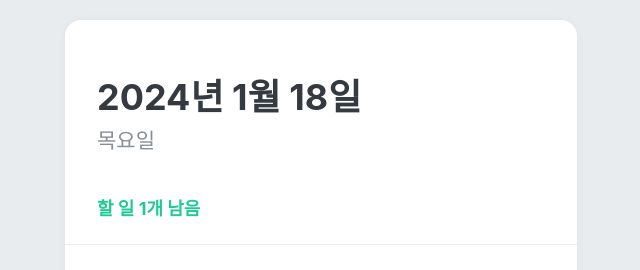
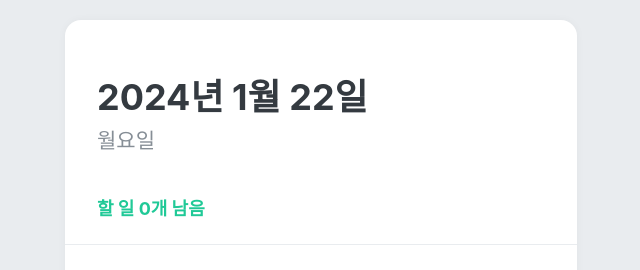
Before and after one commit to bibidibovidiboo/mini-to-do, a React (Create React App) app: page / in a window 1280 px wide. Shown: the top 270 px of the page, without its empty margins (319-959 px from the left). Built offline with nearby package versions, Linux system fonts and the light colour scheme.

Commit message:
Update mock data to today date

```diff
--- a/src/components/TodoHead.tsx
+++ b/src/components/TodoHead.tsx
@@ -1,12 +1,25 @@
 import React from 'react';
+import { useRecoilValue } from 'recoil';
+import todoListState from 'src/store/atoms';
 import styled from 'styled-components';
 
 const TodoHead = () => {
+  const todoList = useRecoilValue(todoListState);
+  const undoneTasks = todoList.filter((todo) => todo.done === false);
+
+  const today = new Date();
+  const dayName = today.toLocaleDateString('ko-KR', { weekday: 'long' });
+  const dateString = today.toLocaleDateString('ko-KR', {
+    year: 'numeric',
+    month: 'long',
+    day: 'numeric',
+  });
+
   return (
     <TodoHeadBlock>
-      <h1>2024년 1월 18일</h1>
-      <div className='day'>목요일</div>
-      <div className='tasks-left'>할 일 1개 남음</div>
+      <h1>{dateString}</h1>
+      <div className='day'>{dayName}</div>
+      <div className='tasks-left'>할 일 {undoneTasks.length}개 남음</div>
     </TodoHeadBlock>
   );
 };
```
